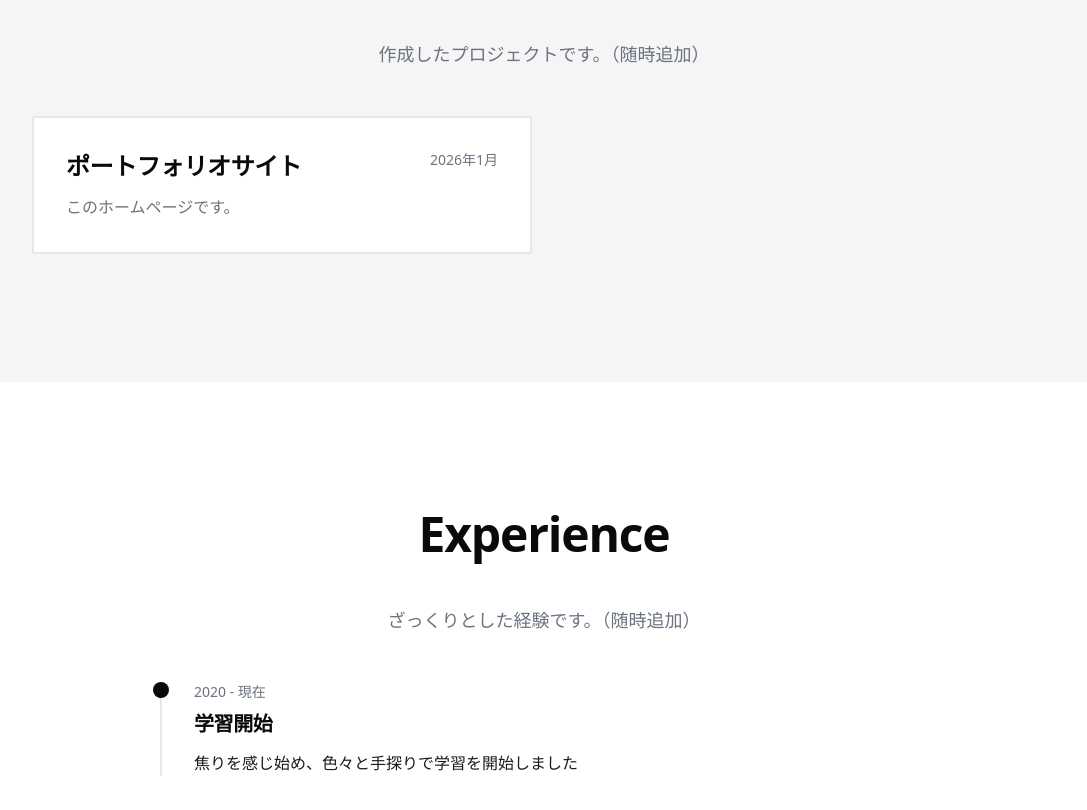
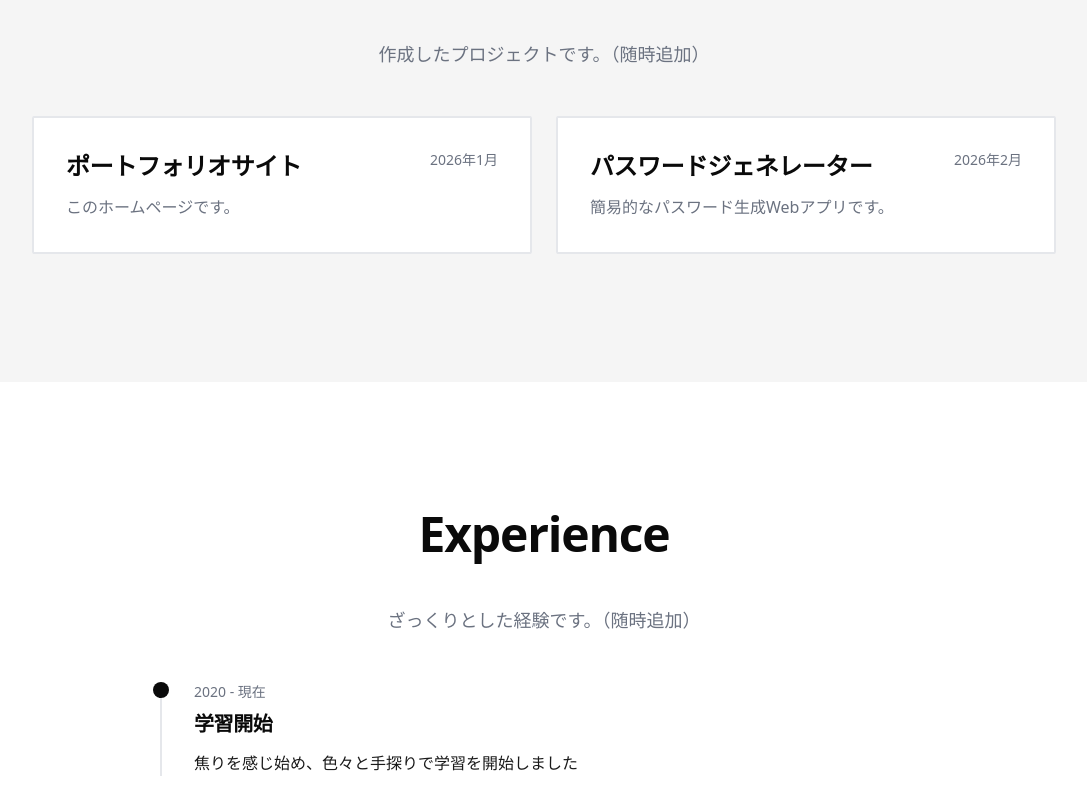
Before and after one commit to sanbay3/san_bay3_portfolio, a Next.js app: page / in a window 1280 px wide. Shown: the part 2692-3502 px from the top of the page, without its empty margins (96-1183 px from the left). Built offline with nearby package versions, Linux system fonts and the light colour scheme.

Commit message:
Add PW generator in Projects

```diff
--- a/components/Projects.tsx
+++ b/components/Projects.tsx
@@ -21,7 +21,13 @@ export default function Projects() {
       title: 'ポートフォリオサイト',
       description: 'このホームページです。',
       link: 'https://san-bay3-portfolio.pages.dev',
-      date: '2026年1月', // 公開日を記入してください
+      date: '2026年1月',
+    },
+    {
+      title: 'パスワードジェネレーター',
+      description: '簡易的なパスワード生成Webアプリです。',
+      link: 'https://password-generator-eto.pages.dev/',
+      date: '2026年2月',
     },
     // 今後追加するプロジェクトをここに記入
   ]
```
